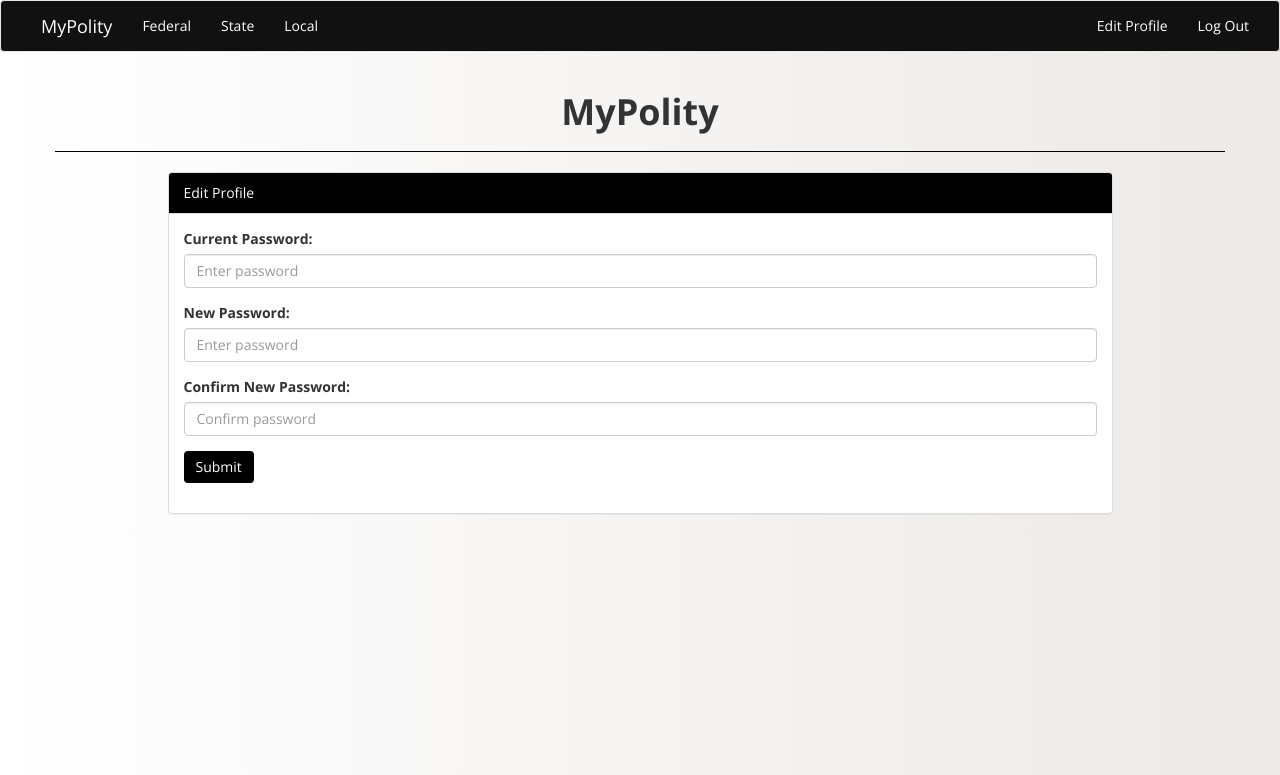
After one commit to colinmcdaniel/MyPolity, a PHP site: page /pass-change.html in a window 1280 px wide. The commit adds this page. Shown: the top 775 px of the page. Run offline with PHP 8.4, Linux system fonts and the light colour scheme; some libraries are stand-ins or nearby versions.

Commit message:
working on pass change

```diff
--- a/assets/css/style.css
+++ b/assets/css/style.css
@@ -73,7 +73,7 @@ img{
   background-color: black;
   color: white;
 }
-#submit-button, #edit-profile-submit{
+#submit-button, #edit-profile-submit, #edit-password, #edit-password-submit{
   background-color: black;
   color: white;
   border: none;
@@ -82,6 +82,7 @@ img{
   background-color: black;
   color: white;
 }
+
 .modal {
     display: none; /* Hidden by default */
     position: fixed; /* Stay in place */
--- a/assets/javascript/auth.js
+++ b/assets/javascript/auth.js
@@ -229,3 +229,8 @@ $(document).on('click', '#logout-link', function(){
     // An error happened.
   });
 });
+
+$('#edit-password').on('click', function(){
+  window.location = 'pass-change.html';
+  return false;
+});
--- a/assets/javascript/firebase.js
+++ b/assets/javascript/firebase.js
@@ -8,12 +8,12 @@
   // };
 
 // Spencer's Firebase
-// var config = {
-// apiKey: "AIzaSyA6P8YWzzxROrGRStOxa1kEFbDau5SVzW8",
-// authDomain: "mypolity-4808b.firebaseapp.com",
-// databaseURL: "https://mypolity-4808b.firebaseio.com",
-// storageBucket: "mypolity-4808b.appspot.com",
-// };
+var config = {
+apiKey: "AIzaSyA6P8YWzzxROrGRStOxa1kEFbDau5SVzW8",
+authDomain: "mypolity-4808b.firebaseapp.com",
+databaseURL: "https://mypolity-4808b.firebaseio.com",
+storageBucket: "mypolity-4808b.appspot.com",
+};
 
 // Gary's firebase
 // var config = {
@@ -41,4 +41,4 @@
   //   databaseURL: "https://metal-arc-140702.firebaseio.com",
   //   storageBucket: "metal-arc-140702.appspot.com",
   // };
-  // firebase.initializeApp(config);
+  firebase.initializeApp(config);
--- /dev/null
+++ b/pass-change.html
@@ -0,0 +1,105 @@
+<!DOCTYPE html>
+<html lang="en-US">
+<head>
+  <link rel="stylesheet" href="https://maxcdn.bootstrapcdn.com/bootstrap/3.3.7/css/bootstrap.min.css" integrity="sha384-BVYiiSIFeK1dGmJRAkycuHAHRg32OmUcww7on3RYdg4Va+PmSTsz/K68vbdEjh4u" crossorigin="anonymous">
+  <link href="https://fonts.googleapis.com/css?family=Open+Sans:400,600,700,800" rel="stylesheet">
+  <link rel="stylesheet" type="text/css" href="assets/slick/slick.css"/>
+  <link rel="stylesheet" type="text/css" href="assets/slick/slick-theme.css"/>
+  <link rel="stylesheet" href="assets/css/style.css">
+  <script src="https://code.jquery.com/jquery-3.1.0.min.js"   integrity="sha256-cCueBR6CsyA4/9szpPfrX3s49M9vUU5BgtiJj06wt/s="   crossorigin="anonymous"></script>
+  <script type="text/javascript" src="https://maxcdn.bootstrapcdn.com/bootstrap/3.3.7/js/bootstrap.min.js"></script>
+  <script src="https://www.gstatic.com/firebasejs/3.2.1/firebase.js"></script>
+  <!-- <script type="text/javascript" src="assets/slick/slick.js"></script> -->
+  <meta charset="UTF-8">
+  <meta name="viewport" content="width=device-width, initial-scale=1">
+</head>
+<body>
+  <div class="container-fluid">
+
+    <div class="row">
+      <div class="class-md-12">
+        <nav class="navbar navbar-default">
+          <div class="container-fluid">
+            <!-- Brand and toggle get grouped for better mobile display -->
+            <div class="navbar-header">
+              <button type="button" class="navbar-toggle collapsed" data-toggle="collapse" data-target="#bs-example-navbar-collapse-1" aria-expanded="false">
+                <span class="sr-only">Toggle navigation</span>
+                <span class="icon-bar"></span>
+                <span class="icon-bar"></span>
+                <span class="icon-bar"></span>
+              </button>
+              <div class="navbar-brand" href="#" id="myPolity">MyPolity</div>
+            </div>
+
+            <!-- Collect the nav links, forms, and other content for toggling -->
+            <div class="collapse navbar-collapse" id="bs-example-navbar-collapse-1">
+              <ul class="nav navbar-nav">
+                <li><a href="federal.html">Federal</a></li>
+                <li><a href="federal.html">State</a></li>
+                <li><a href="federal.html">Local</a></li>
+              </ul>
+              <ul class="nav navbar-nav navbar-right">
+                <li><a href="#" id="profile-link">Edit Profile</a></li>
+                <li><a href="#" id="logout-link">Log Out</a></li>
+              </ul>
+            </div><!-- /.navbar-collapse -->
+          </div><!-- /.container-fluid -->
+        </nav>
+      </div>
+    </div>
+  </div>
+
+  <div class="container">
+
+    <div class="row">
+      <div class="col-md-12 page-header text-center">
+          <h1>MyPolity</h1>
+      </div>
+    </div>
+
+    <div class="row" id="edit-pass">
+      <div class="col-xs-0 col-sm-1"></div>
+      <div class="col-xs-12 col-sm-10">
+        <div class="panel panel-default">
+            <div class="panel-heading" id="panel-heading"> Edit Profile</div>
+            <div class="panel-body" id="profile-panel">
+              <form>
+
+                <div class="form-group password-change">
+                  <label for="pwd">Current Password:</label>
+                  <input type="password" class="form-control" id="pwd" placeholder="Enter password">
+                </div>
+
+                <div class="form-group password-change">
+                  <label for="pwd">New Password:</label>
+                  <input type="password" class="form-control" id="pwd" placeholder="Enter password">
+                </div>
+
+                <div class="form-group password-change">
+                  <label for="pwd">Confirm New Password:</label>
+                  <input type="password" class="form-control" id="confirm-pwd" placeholder="Confirm password">
+                </div>
+
+                <div class="form-group">
+                  <button id="edit-password-submit" type="submit" class="btn btn-primary">Submit</button>
+                </div>
+
+              </form>
+            </div>
+        </div>
+      </div>
+      <div class="col-xs-0 col-sm-1"></div>
+    </div>
+
+  </form>
+</div>
+</div>
+</div>
+<div class="col-xs-0 col-sm-1"></div>
+</div>
+
+  </div>
+  <script type="text/javascript" src="assets/javascript/firebase.js"></script>
+  <script type="text/javascript" src="assets/javascript/auth.js"></script>
+</body>
+</html>
```
Also changed, not shown: profile.html (+13 -2 lines).
